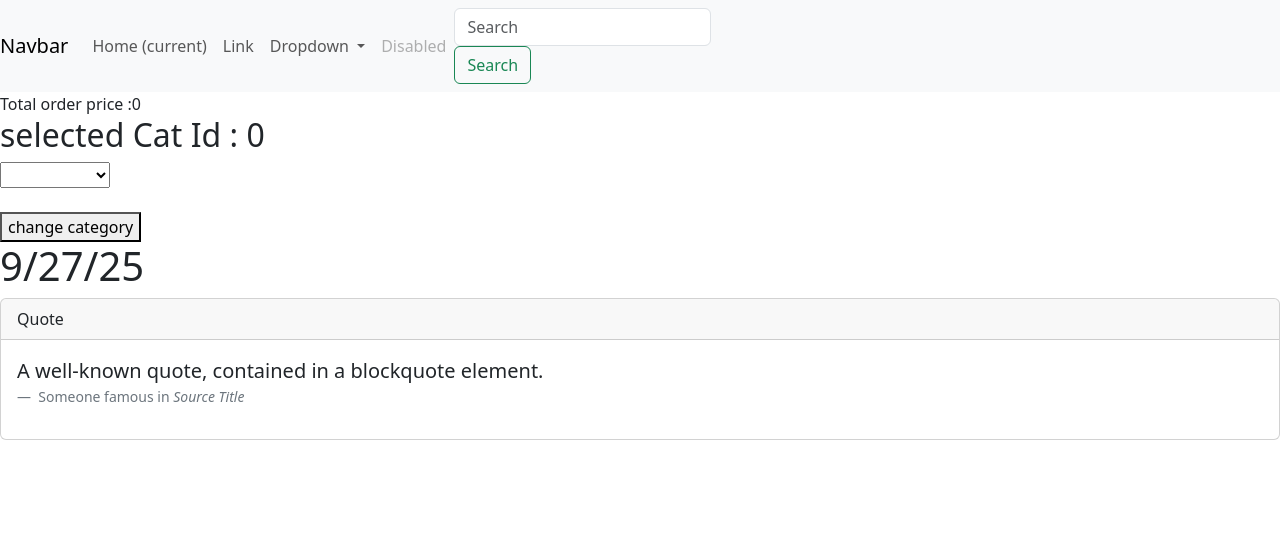
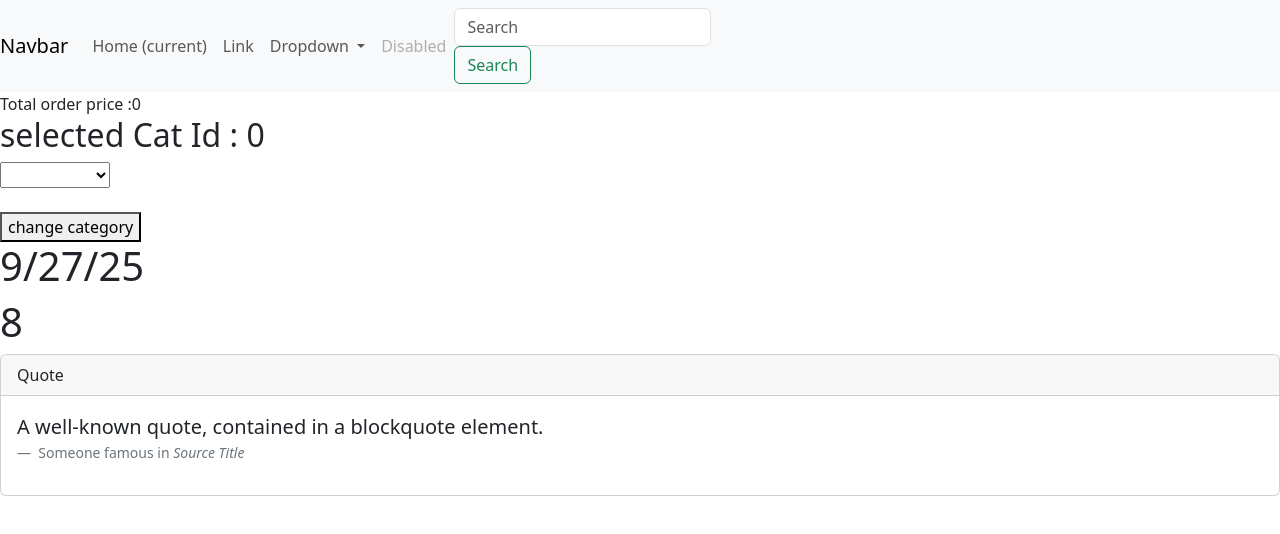
Before and after one commit to mostafa2ahmedev/Learning-Angular, an Angular app: page / in a window 1280 px wide. Shown: the top 534 px of the page. Built offline with nearby package versions, Linux system fonts and the light colour scheme.

Commit message:
Custom Pipe

```diff
--- a/src/app/Components/products/products.html
+++ b/src/app/Components/products/products.html
@@ -51,3 +51,5 @@
 
 }
 <h1>{{myDate|date:'shortDate' }}</h1>
+
+<h1>{{num|square:3 }}</h1>
--- a/src/app/Components/products/products.ts
+++ b/src/app/Components/products/products.ts
@@ -4,10 +4,11 @@ import { CommonModule } from '@angular/common';
 import { Icategory } from '../../Models/icategory';
 import { FormsModule } from '@angular/forms';
 import { HighlightCard } from '../../Directives/highlight-card';
+import { SquarePipe } from '../../Pipes/square-pipe';
 
 @Component({
   selector: 'app-products',
-  imports: [CommonModule, FormsModule, HighlightCard],
+  imports: [CommonModule, FormsModule, HighlightCard, SquarePipe],
   templateUrl: './products.html',
   styleUrl: './products.css',
 })
@@ -17,6 +18,7 @@ export class Products {
   seletctedCategoryId: number = 0;
   total: number = 0;
   myDate: Date = new Date();
+  num: number = 2;
   constructor() {
     this.products = [
       {
--- /dev/null
+++ b/src/app/Pipes/square-pipe.ts
@@ -0,0 +1,10 @@
+import { Pipe, PipeTransform } from '@angular/core';
+
+@Pipe({
+  name: 'square',
+})
+export class SquarePipe implements PipeTransform {
+  transform(value: number, pow: number): number {
+    return Math.pow(value, pow);
+  }
+}
```
Also changed, not shown: 1 other file (tests, documents, lock files or other folders).
